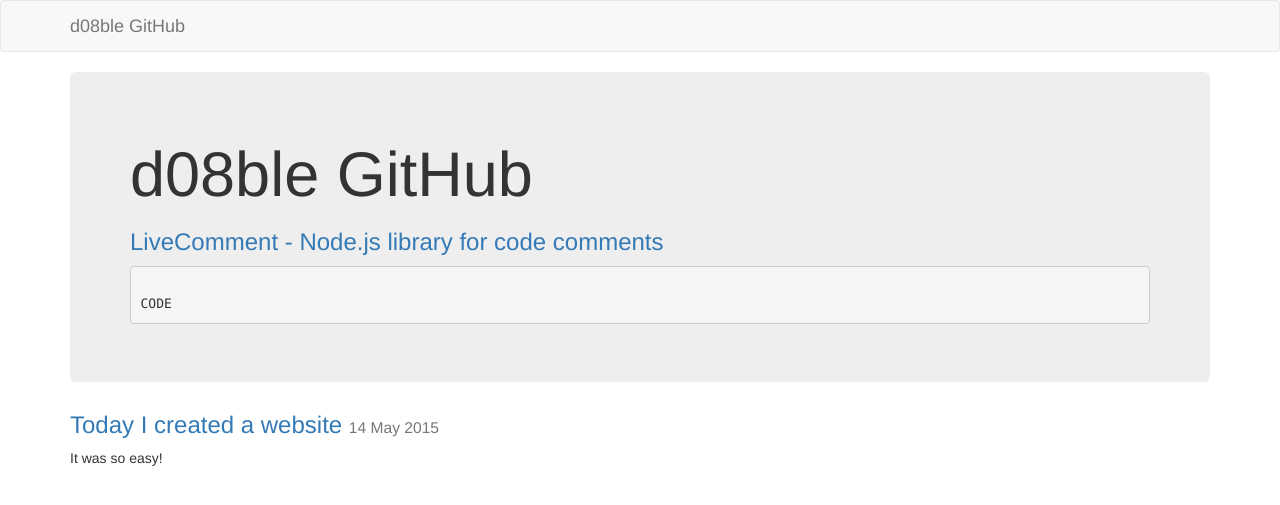
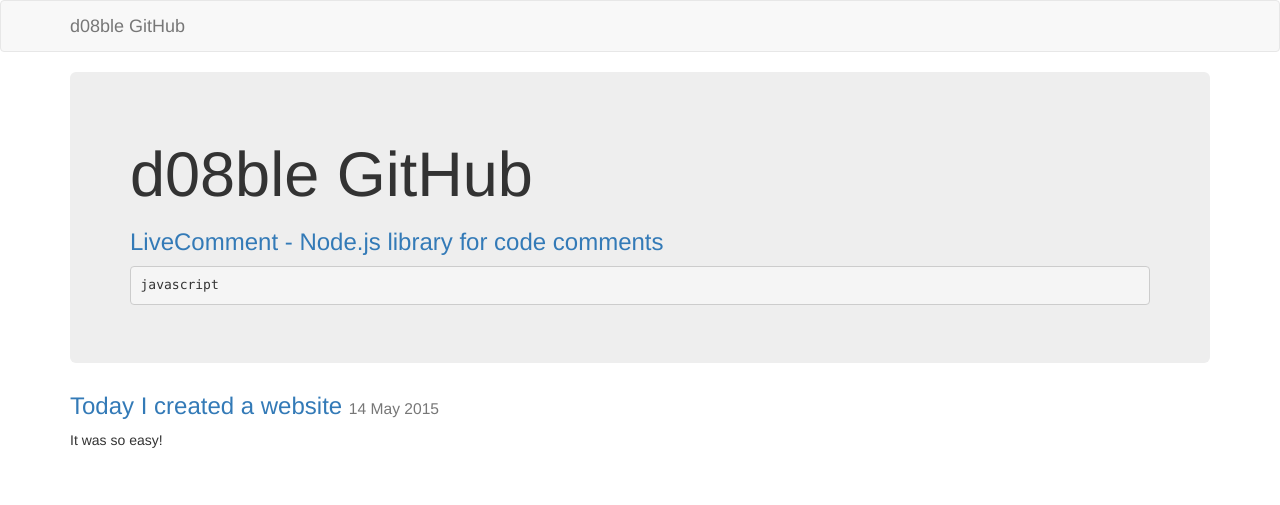
Before and after one commit to d08ble/d08ble.github.io, a Jekyll site: the page built from index.md, in a window 1280 px wide. Shown: the top 505 px of the page. Built offline with Jekyll 4.4.1, drawn with Linux system fonts in a browser that asks for light colours.

Commit message:
Edit from JekyllCMS

````diff
--- a/index.md
+++ b/index.md
@@ -5,7 +5,6 @@ title: d08ble Home
 ### [LiveComment - Node.js library for code comments](https://d08ble.github.com/livecomment)
 
 
-```javascript
-
-CODE
 ```
+javascript
+```
````
